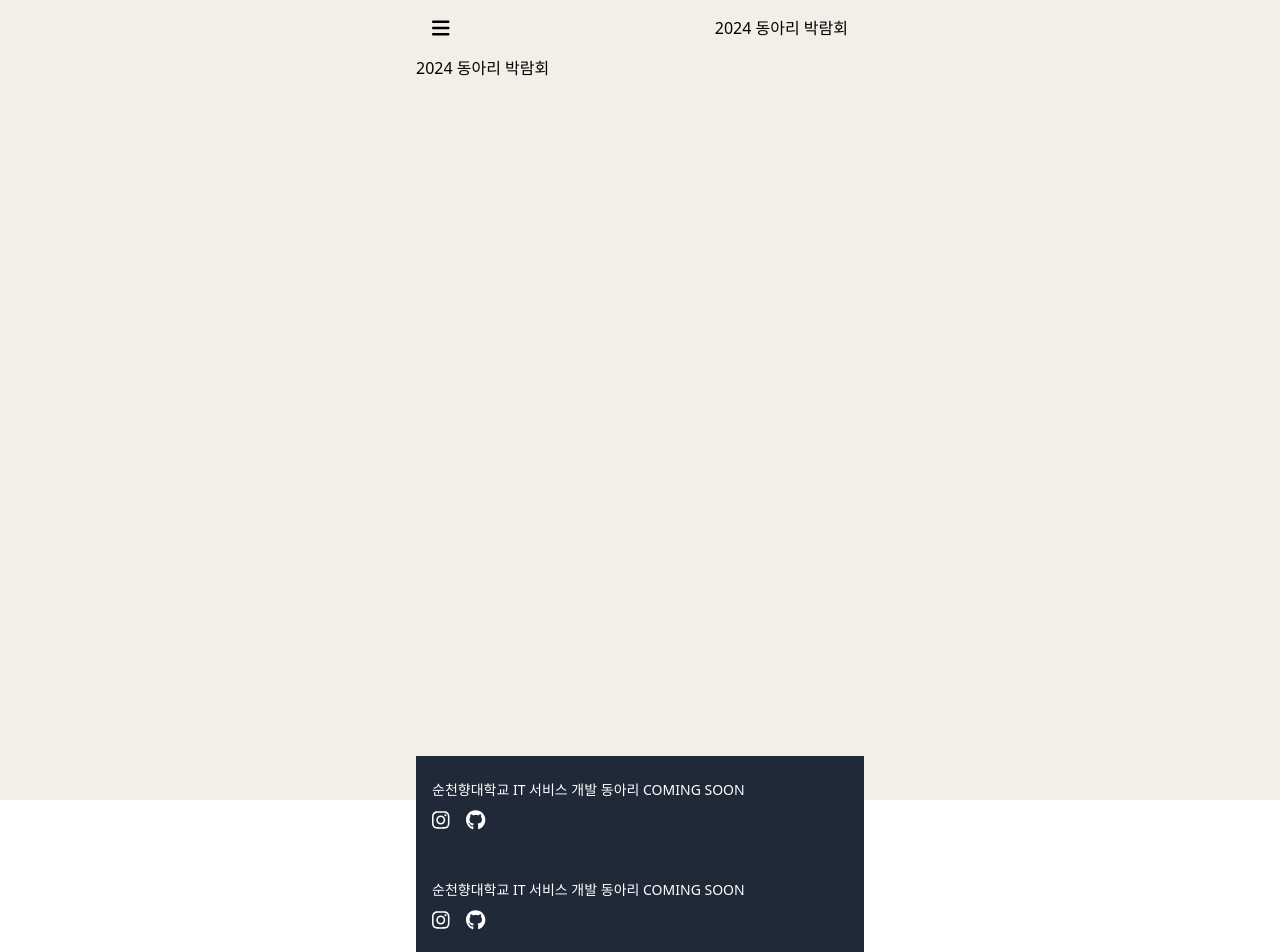
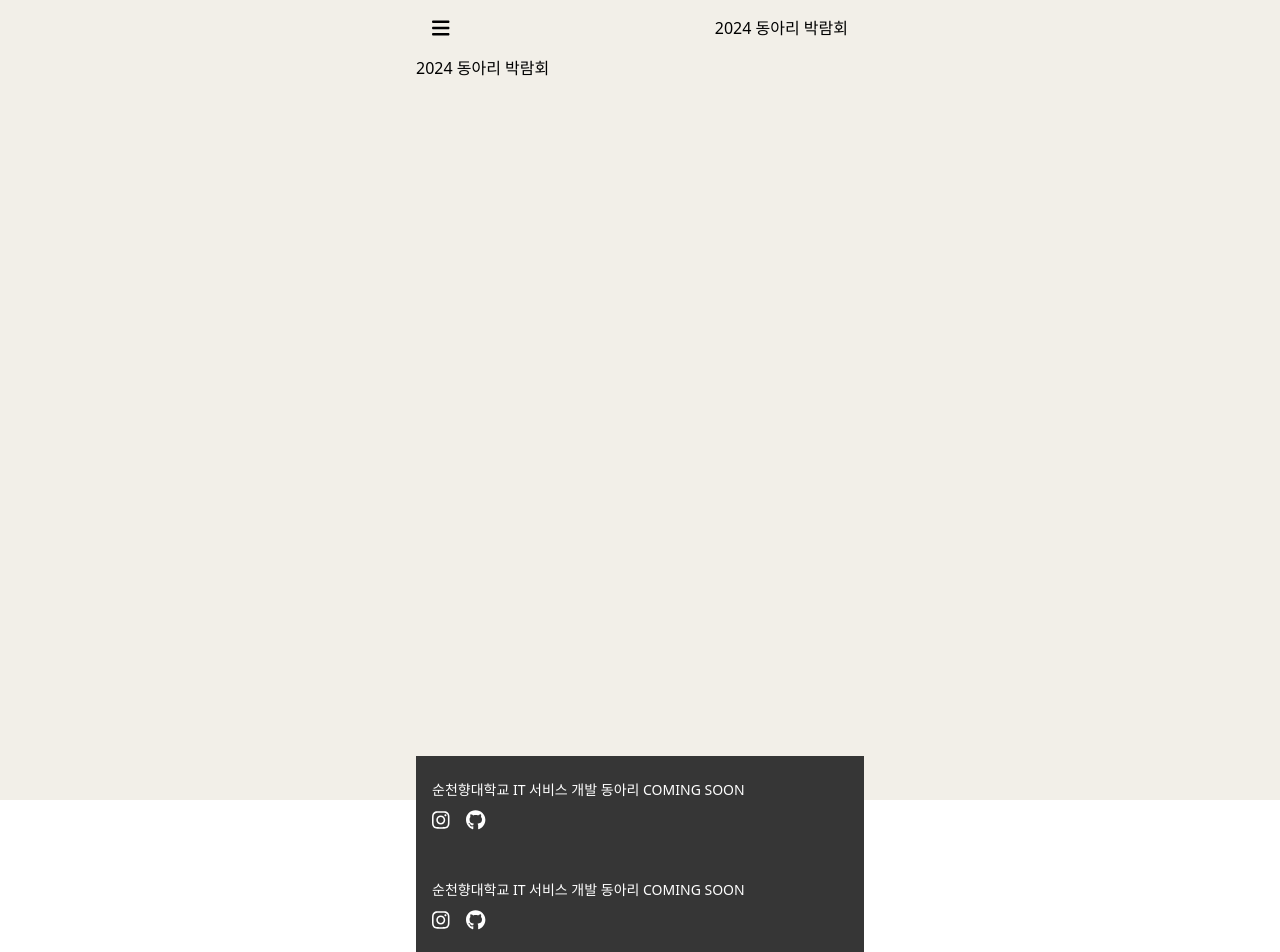
Before and after one commit to Antraxmin/sch-club-fair, a Next.js app: page / in a window 1280 px wide. Shown: the top 952 px of the page. Built offline with nearby package versions, Linux system fonts and the light colour scheme.

Commit message:
Update Footer.tsx

```diff
--- a/components/common/Footer.tsx
+++ b/components/common/Footer.tsx
@@ -4,7 +4,7 @@
 
 const Footer = () => {
   return (
-    <footer className="bg-gray-800 text-white py-6 ">
+    <footer className="bg-[#363636] text-white py-6 ">
       <div className="container mx-auto px-4  ">
         <div className="flex justify-between items-center">
           <div>
```
